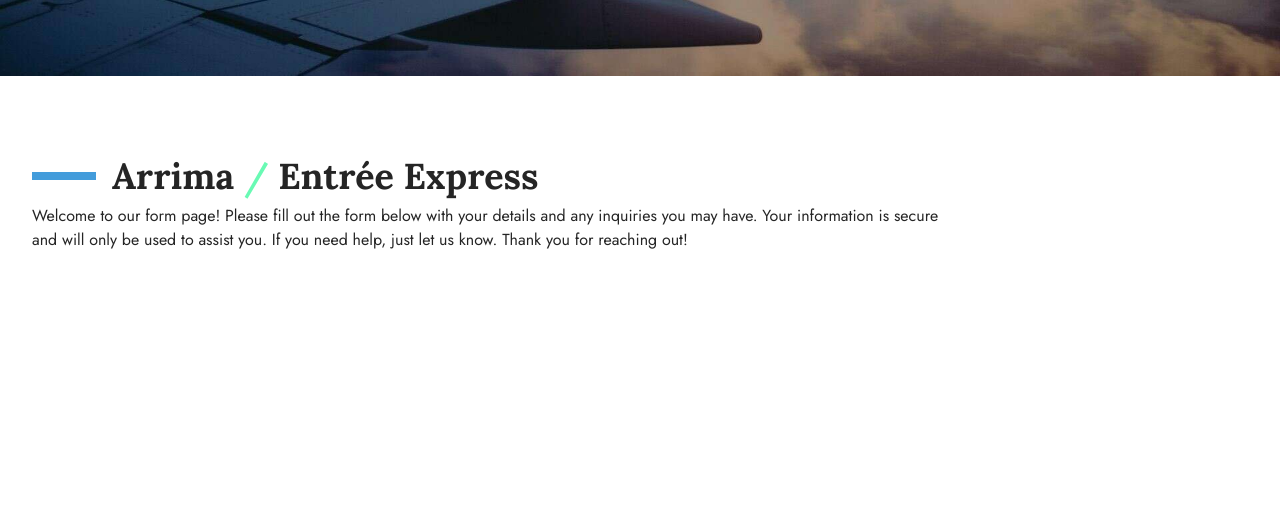
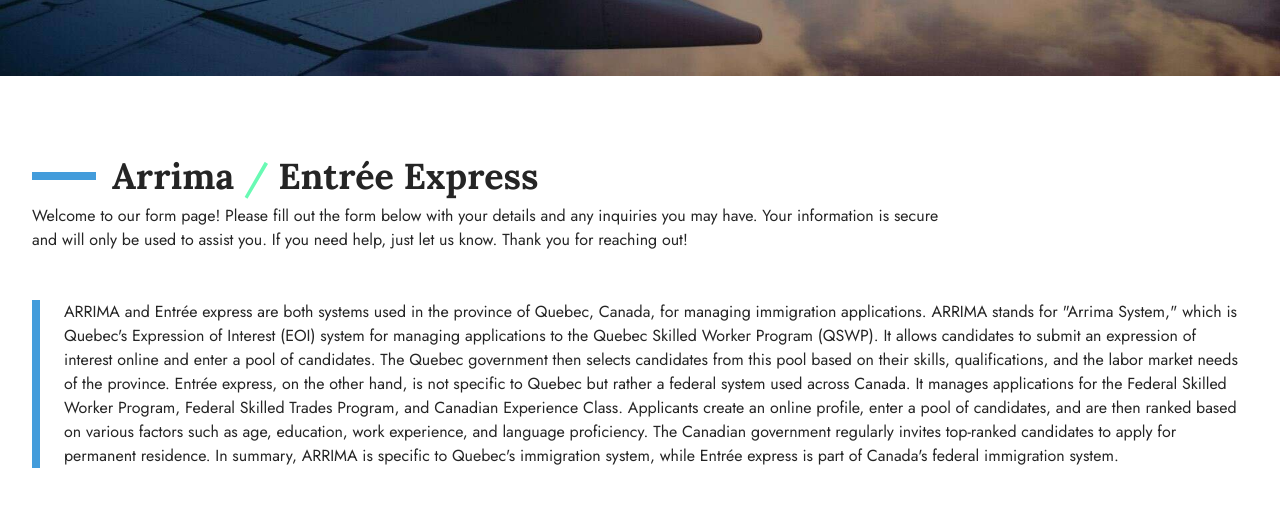
Before and after one commit to KamelMesbahi13/dzWorkAway, a React (Vite) app: page /Nos-Platform/1 in a window 1280 px wide. Shown: the part 687-1193 px from the top of the page. Built offline with nearby package versions, Linux system fonts and the light colour scheme.

Commit message:
Adding Platform Details Form Section

```diff
--- a/src/Components/Home/Platforms/PlatformDetails.jsx
+++ b/src/Components/Home/Platforms/PlatformDetails.jsx
@@ -61,6 +61,35 @@ const PlatformDetails = () => {
                 </div>
               </div>
             </div>
+            <div>
+              <div className="mt-12">
+                <div className="relative pl-4 before:absolute lg:pl-8 before:md:block before:h-full before:w-2 before:left-0 before:bg-hoverColor before:top-1/2 before:-translate-y-1/2">
+                  <p>
+                    ARRIMA and Entrée express are both systems used in the
+                    province of Quebec, Canada, for managing immigration
+                    applications. ARRIMA stands for "Arrima System," which is
+                    Quebec's Expression of Interest (EOI) system for managing
+                    applications to the Quebec Skilled Worker Program (QSWP). It
+                    allows candidates to submit an expression of interest online
+                    and enter a pool of candidates. The Quebec government then
+                    selects candidates from this pool based on their skills,
+                    qualifications, and the labor market needs of the province.
+                    Entrée express, on the other hand, is not specific to Quebec
+                    but rather a federal system used across Canada. It manages
+                    applications for the Federal Skilled Worker Program, Federal
+                    Skilled Trades Program, and Canadian Experience Class.
+                    Applicants create an online profile, enter a pool of
+                    candidates, and are then ranked based on various factors
+                    such as age, education, work experience, and language
+                    proficiency. The Canadian government regularly invites
+                    top-ranked candidates to apply for permanent residence. In
+                    summary, ARRIMA is specific to Quebec's immigration system,
+                    while Entrée express is part of Canada's federal immigration
+                    system.
+                  </p>
+                </div>
+              </div>
+            </div>
           </div>
         </div>
       </div>
--- /dev/null
+++ b/src/Components/Home/Platforms/PlatformsForm.jsx
@@ -0,0 +1,5 @@
+const PlatformsForm = () => {
+  return <div>PlatformsForm</div>;
+};
+
+export default PlatformsForm;
```
